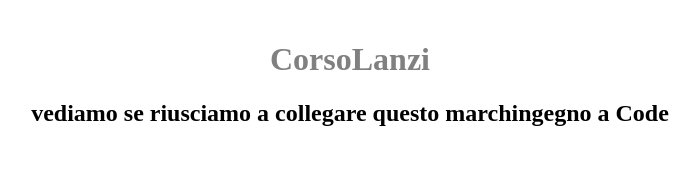
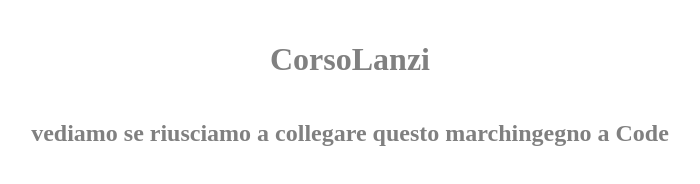
Before and after one commit to Fiorenzozancan/corsoLanzi, a plain HTML site: page index.html in a window 1280 px wide. Shown: the whole page, without its empty margins (290-990 px from the left). Drawn offline with Linux system fonts and the light colour scheme.

Commit message:
Update style.css

```diff
--- a/style/style.css
+++ b/style/style.css
@@ -2,3 +2,7 @@ h1 {
     color: grey;
     padding-top: 20px;
 }
+h2 {
+    color: grey;
+    padding-top: 20px;
+}
```
